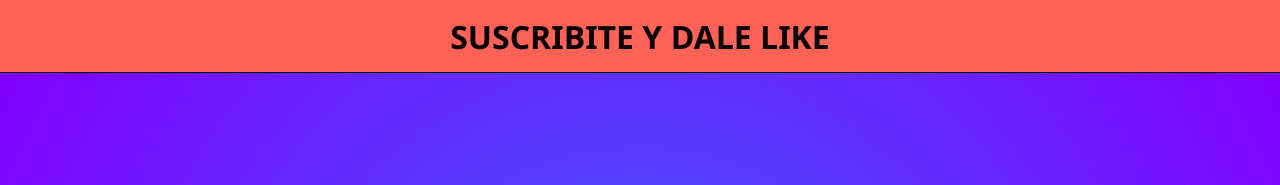
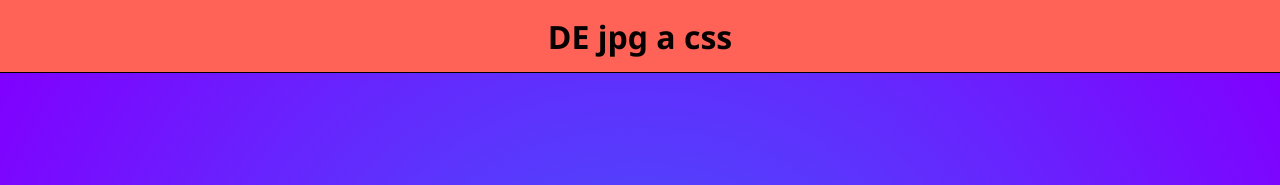
Before and after one commit to StevenGerman/Futbol-Cero, a plain HTML site: page index.html in a window 1280 px wide. Shown: the top 185 px of the page. Drawn offline with Linux system fonts and the light colour scheme; a web font is replaced by a local one.

Commit message:
Update index.html

```diff
--- a/index.html
+++ b/index.html
@@ -11,7 +11,7 @@
 </head>
 <body>
     <header>
-        <h1>SUSCRIBITE Y DALE LIKE</h1>
+        <h1>DE jpg a css</h1>
     </header>
     <main>
         <div class="card">
```
